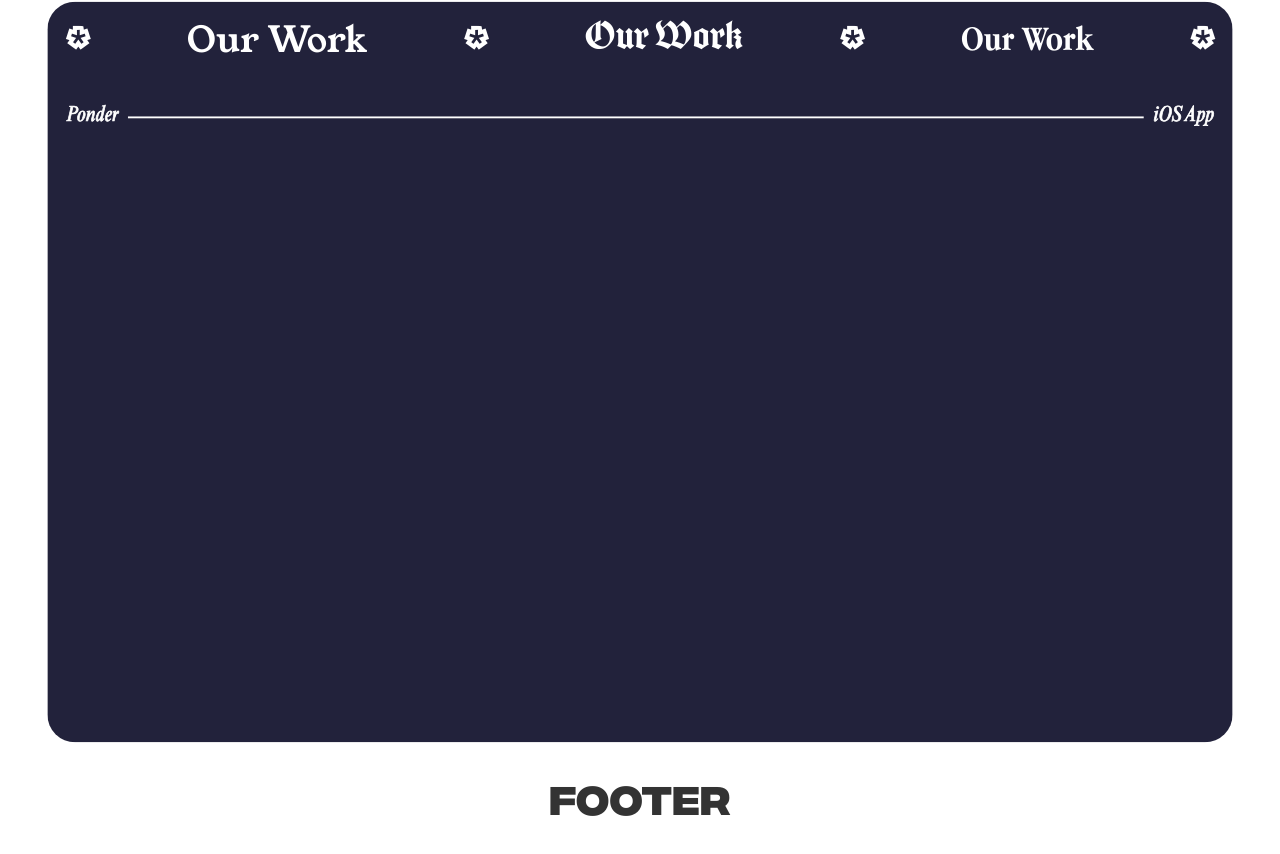
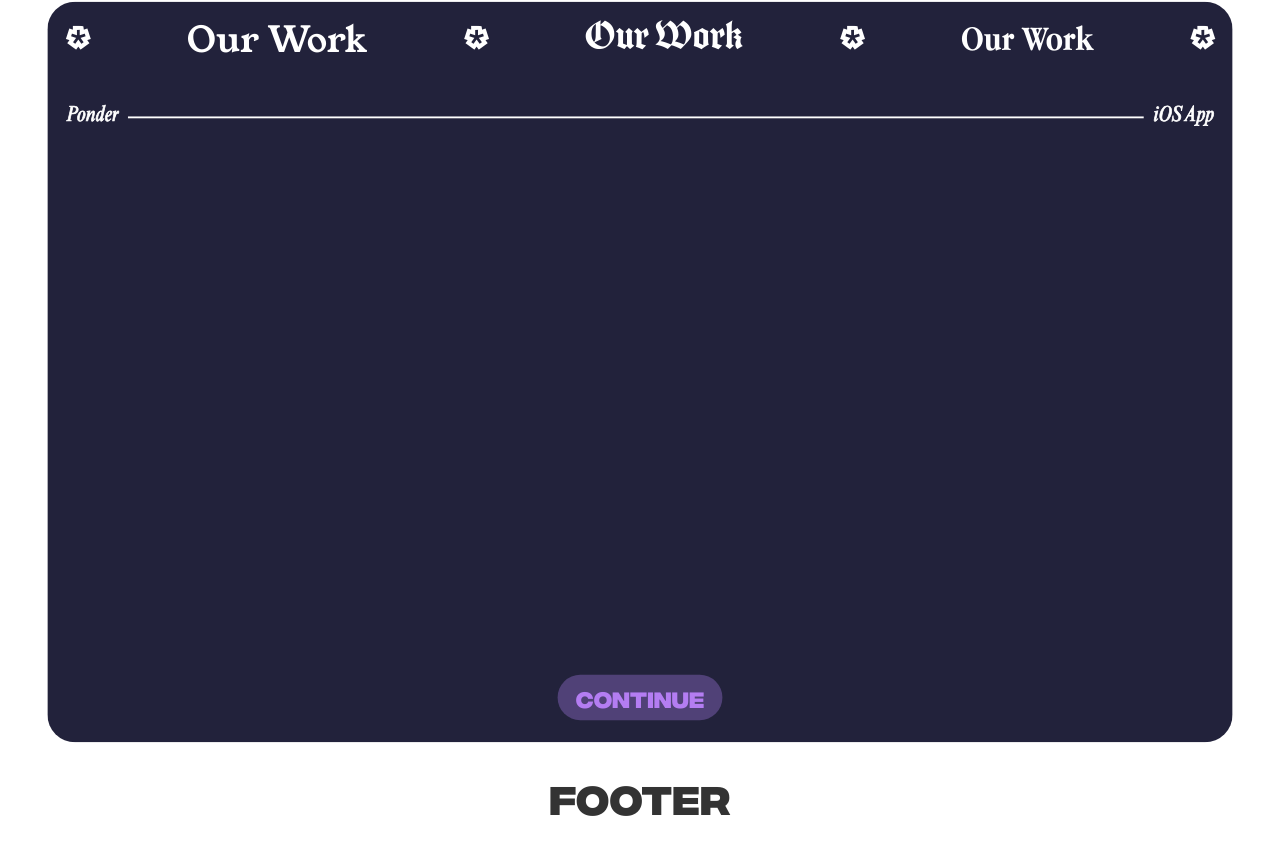
Before and after one commit to steadman1/mypainterstape.com, a React (Vite) app: page / in a window 1280 px wide. Shown: the part 828-1682 px from the top of the page. Built offline with nearby package versions, Linux system fonts and the light colour scheme.

Commit message:
more changes to OurWork

```diff
--- a/src/App.css
+++ b/src/App.css
@@ -133,6 +133,14 @@
   justify-content: center;
 }
 
+button {
+  all: unset;
+}
+
+button:focus {
+  outline: revert;
+}
+
 .expanding {
   display: flex;
   width: 100vw;
@@ -210,6 +218,30 @@
   position: fixed;
   top: 0;
 }
+
+#our-work-call-to-action {
+  position: fixed;
+  bottom: 0;
+  display: flex;
+  justify-content: center;
+  align-items: center;
+  padding-bottom: 24px;
+}
+
+.call-to-action-primary {
+  border-radius: 100px;
+  padding: 10px 20px;
+  display: flex;
+  justify-content: center;
+  align-items: center;
+}
+
+.call-to-action-text {
+  font-size: 1.5rem;
+  font-weight: bold;
+  font-family: "integral";
+}
+
 
 .space-between-row {
   width: calc(100vw - 40px);
--- /dev/null
+++ b/src/components/Arrow.tsx
@@ -0,0 +1,21 @@
+
+function ArrowSVG({ color }: { color: string }) {
+    return (
+        <svg
+            xmlns="http://www.w3.org/2000/svg"
+            fill={color}
+            className="arrow-svg"
+            width="54px" height="54px"
+            viewBox="0 0 54 54"
+        >
+            <path
+            fillRule="evenodd"
+            d="M4 8a.5.5 0 0 1 .5-.5h5.793L8.146 5.354a.5.5 0 1 1 .708-.708l3 3a.5.5 0 0 1 0 .708l-3 3a.5.5 0 0 1-.708-.708L10.293 8.5H4.5A.5.5 0 0 1 4 8"
+            />
+        </svg>
+    );
+}
+
+
+
+export default ArrowSVG;
--- /dev/null
+++ b/src/components/CTAContinue.tsx
@@ -0,0 +1,30 @@
+import Color from "../objects/Color";
+import DownArrow from "./Arrow";
+
+function CTAContinue({ works, primaryColor, secondaryColor, workIndex, setWorkIndex, detailIndex, setDetailIndex }: { works: Work[], primaryColor: Color; secondaryColor: Color; workIndex: number, setWorkIndex: React.Dispatch<React.SetStateAction<number>>, detailIndex: number, setDetailIndex: React.Dispatch<React.SetStateAction<number>> }) {
+    const handleClick = () => {
+        if (workIndex < works.length && detailIndex >= works[workIndex].details.length) {
+            setWorkIndex(workIndex + 1);
+            setDetailIndex(0);
+
+            return;
+        } else if (workIndex >= works.length) {
+            //setLockScroll(false);
+            return;
+        }
+    }
+
+    return (
+    <div>
+        <button className="call-to-action-primary" onClick={handleClick} style={{ backgroundColor: secondaryColor.toString() }}>
+            <div className="hstack">
+                {/* <DownArrow color={primaryColor.toString()} /> */}
+                <h3 className="text-width call-to-action-text" style={{ color: primaryColor.toString() }}>Continue</h3>
+
+            </div>
+        </button>
+    </div>
+  );
+}
+
+export default CTAContinue;
--- /dev/null
+++ b/src/components/CTADownloadURLWithNext.tsx
@@ -0,0 +1,10 @@
+
+function CTADownloadURLWithNext({ works, workIndex, setWorkIndex, detailIndex, setDetailIndex }: { url: string | undefined, primaryColor: Color; secondaryColor: Color; workIndex: number, setWorkIndex: React.Dispatch<React.SetStateAction<number>>, detailIndex: number, setDetailIndex: React.Dispatch<React.SetStateAction<number>> }) {
+    return (
+        <div>
+
+        </div>
+    );
+}
+
+export default CTADownloadURLWithNext;
--- a/src/components/Divider.tsx
+++ b/src/components/Divider.tsx
@@ -1,6 +1,6 @@
 
 function Divider({ color }: { color: string }) {
-  return <div className="divider" style={{ backgroundColor: color }}></div>;
+  return <div className="divider" style={{ backgroundColor: color }} />;
 }
 
 export default Divider;
--- a/src/components/OurWork.tsx
+++ b/src/components/OurWork.tsx
@@ -1,11 +1,13 @@
 import OurWorkBar from "./OurWorkBar";
 import OurWorkEntrance from "./OurWorkEntrance";
+import OurWorkCallToAction from "./OurWorkCallToAction";
 import { useState, useEffect } from 'react';
 import useWindowDimensions from "../hooks/useWindowDimensions";
-import { Work, WorkType, WorkDetail, WorkDetailType } from "../objects/Work";
+import { Work, WorkType, WorkDetail, WorkDetailType, CallToActionType } from "../objects/Work";
 
 function OurWork() {
     const { height } = useWindowDimensions();
+    const [lockScroll, setLockScroll] = useState(true);
     const [scrollPosition, setScrollPosition] = useState(0);
     const newScrollPosition = scrollPosition - height / 1.5;
 
@@ -55,6 +57,7 @@ function OurWork() {
             new WorkDetail(
                 WorkDetailType.DESCRIPTION_WITH_LOGO,
                 ["ponder-full-cloud.png"],
+                CallToActionType.CONTINUE,
                 "Introducing Ponder, your new Lucid Dreaming Journal.",
             ),
         ]
@@ -89,6 +92,7 @@ function OurWork() {
             new WorkDetail(
                 WorkDetailType.DESCRIPTION,
                 [],
+                CallToActionType.CONTINUE,
                 "Introducing Lotus, your new Spotify Companion.",
             )
         ]
@@ -100,6 +104,7 @@ function OurWork() {
     ]
 
     const [workIndex, setWorkIndex] = useState(0);
+    const [detailIndex, setDetailIndex] = useState(0);
 
     const handleScroll = () => {
         const rect = document.getElementById("our-work")?.getBoundingClientRect();
@@ -109,7 +114,7 @@ function OurWork() {
         if (rect && rect.top <= 0) {
             const scrollTo = position + rect.top;
 
-            if (workIndex < works.length) {
+            if (lockScroll) {
                 window.scrollTo({ left: 0, top: scrollTo, behavior: "instant" });
             }
         }
@@ -126,8 +131,9 @@ function OurWork() {
     return (
         <>
             <div className="vstack expanding" id="our-work" style={{ clipPath: handleClipPath(), transform: handleScale(), backgroundColor: works[workIndex].backgroundColor }}>
-                <OurWorkBar work={works[workIndex]} color={works[workIndex].primaryTextColor}/>
-                <OurWorkEntrance work={works[workIndex]} index={workIndex} setIndex={setWorkIndex} />
+                <OurWorkBar work={works[workIndex]} color={works[workIndex].primaryTextColor.toString()}/>
+                <OurWorkEntrance work={works[workIndex]} detailIndex={detailIndex} />
+                <OurWorkCallToAction ctaType={works[workIndex].details[detailIndex].ctaType} url={works[workIndex].details[detailIndex].URL} primaryColor={works[workIndex].lightAccentColor} secondaryColor={works[workIndex].darkAccentColor} workIndex={workIndex} setWorkIndex={setWorkIndex} detailIndex={detailIndex} setDetailIndex={setDetailIndex} />
             </div>
         </>
     );
--- /dev/null
+++ b/src/components/OurWorkCallToAction.tsx
@@ -0,0 +1,25 @@
+import { CallToActionType } from "../objects/Work";
+import CTAContinue from "./CTAContinue";
+import CTADownloadURLWithNext from "./CTADownloadURLWithNext";
+
+function OurWorkCallToAction({ ctaType, url, primaryColor, secondaryColor, workIndex, setWorkIndex, detailIndex, setDetailIndex }: { ctaType: CallToActionType, url: string | undefined, primaryColor: Color, secondaryColor: Color, workIndex: number, setWorkIndex: React.Dispatch<React.SetStateAction<number>>, detailIndex: number, setDetailIndex: React.Dispatch<React.SetStateAction<number>> }) {
+    let ctaComponent;
+    switch (ctaType) {
+        case CallToActionType.CONTINUE: {
+            ctaComponent = <CTAContinue primaryColor={primaryColor} secondaryColor={secondaryColor} workIndex={workIndex} setWorkIndex={setWorkIndex} detailIndex={detailIndex} setDetailIndex={setDetailIndex}/>
+            break;
+        }
+        case CallToActionType.DOWNLOAD_URL_WITH_NEXT: {
+            ctaComponent = <CTADownloadURLWithNext url={url} primaryColor={primaryColor} secondaryColor={secondaryColor} workIndex={workIndex} setWorkIndex={setWorkIndex} detailIndex={detailIndex} setDetailIndex={setDetailIndex}/>
+            break;
+        }
+    }
+
+    return (
+        <div id="our-work-call-to-action">
+            { ctaComponent }
+        </div>
+    );
+}
+
+export default OurWorkCallToAction;
--- a/src/components/OurWorkEntrance.tsx
+++ b/src/components/OurWorkEntrance.tsx
@@ -1,6 +1,6 @@
 import { Work, WorkDetail, WorkType, WorkDetailType, IOSAPP, WEBAPP, DESIGN } from '../objects/Work';
 
-function OurWorkEntrance({ work, index, setIndex }: { work: Work, index: number, setIndex: React.Dispatch<React.SetStateAction<number>> }) {
+function OurWorkEntrance({ work, detailIndex }: { work: Work, detailIndex: number }) {
     const handleNextWork = () => {
         setIndex(prevIndex => prevIndex + 1);
     };
--- a/src/objects/Work.ts
+++ b/src/objects/Work.ts
@@ -15,35 +15,41 @@ enum WorkType {
     DESIGN,
 }
 
+enum CallToActionType {
+    CONTINUE,
+    DOWNLOAD_URL_WITH_NEXT,
+}
+
 class WorkDetail {
     type: WorkDetailType;
 
     images: string[];
+
+    ctaType: CallToActionType;
 
     title: string;
     description?: string;
 
     video?: string;
 
-    callToAction?: string;
     URL?: string;
 
     // constructor with named arguments
     constructor(
         type: WorkDetailType,
         images: string[],
+        ctaTye: CallToActionType,
         title: string,
         description?: string,
         video?: string,
-        callToAction?: string,
         URL?: string,
     ) {
         this.type = type;
         this.title = title;
+        this.ctaType = ctaTye;
         this.description = description;
         this.images = images;
         this.video = video;
-        this.callToAction = callToAction;
         this.URL = URL;
     }
 }
@@ -103,4 +109,4 @@ class Work {
     }
 }
 
-export { Work, WorkDetail, WorkType, WorkDetailType };
+export { Work, WorkDetail, WorkType, WorkDetailType, CallToActionType };
```
Also changed, not shown: src/objects/Color.ts (+13 -1 lines), src/components/OurWorkBar.tsx (indentation only).
